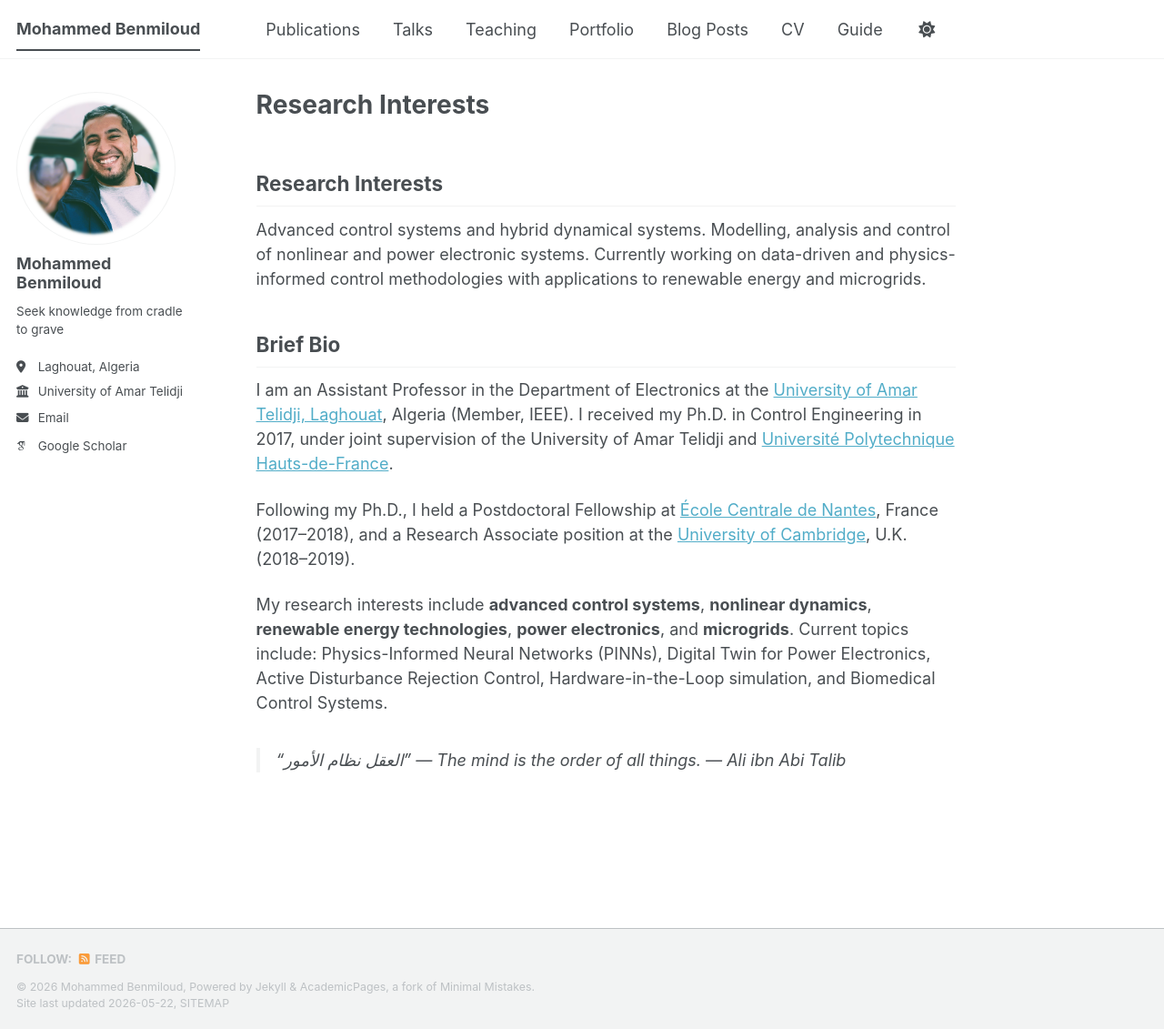
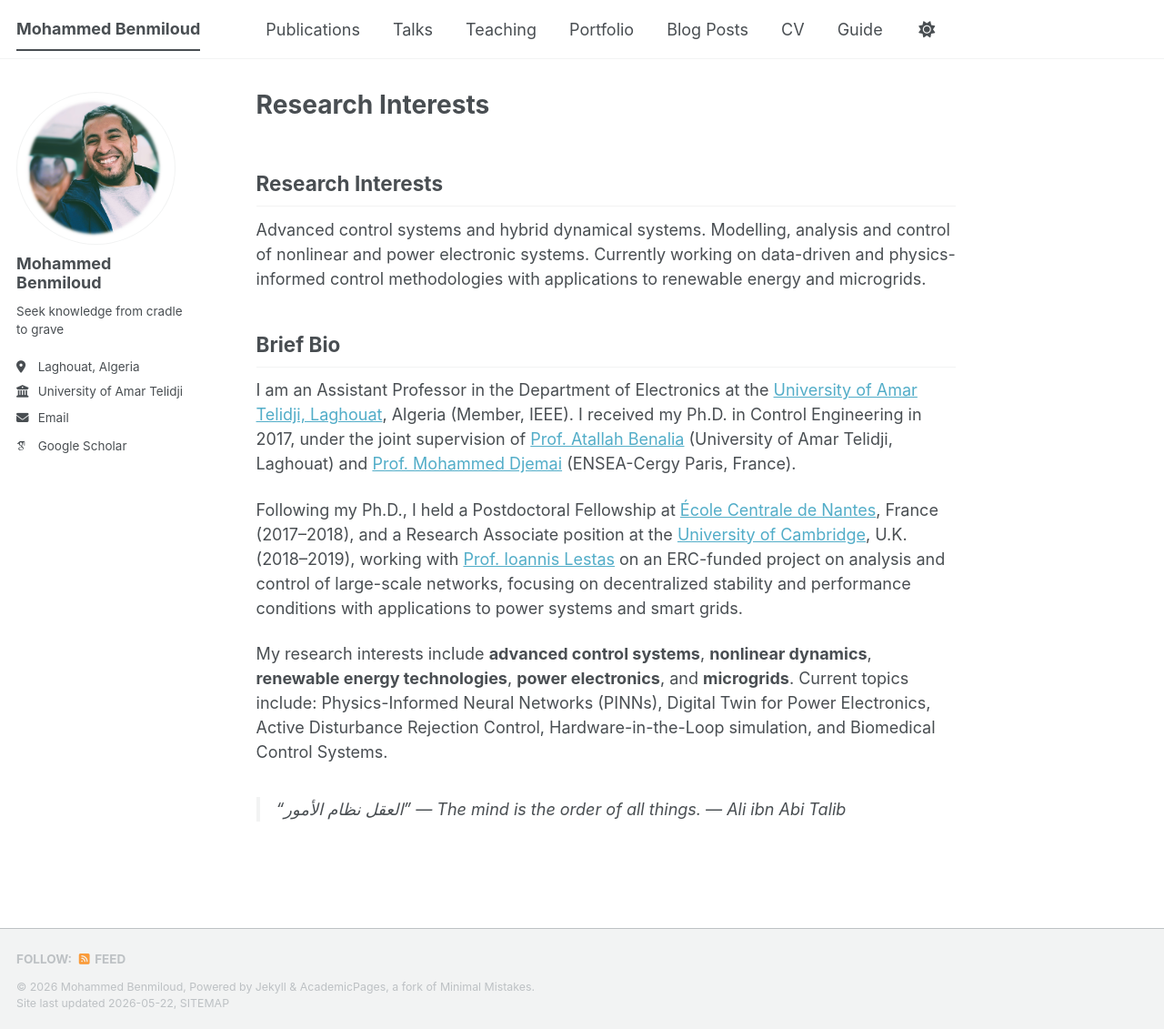
Before and after one commit to medbenmiloud/medbenmiloud.github.io, a Jekyll site: the page built from _pages/about.md, in a window 1280 px wide and 1131 px high. Shown: the whole window at 91% size. Built offline with Jekyll 4.4.1, drawn with Linux system fonts in a browser that asks for light colours; some web fonts are replaced; a script bundle is joined from its source files by our own code; library files that are not in the unit come from our copies; our own code applies the rules of GitHub Pages for plain Markdown files.

Commit message:
Update about.md

```diff
--- a/_pages/about.md
+++ b/_pages/about.md
@@ -15,15 +15,22 @@ methodologies with applications to renewable energy and microgrids.
 
 ## Brief Bio
 I am an Assistant Professor in the Department of Electronics at the
-[University of Amar Telidji, Laghouat](https://www.lagh-univ.dz/en/),
+[University of Amar Telidji, Laghouat](https://www.lagh-univ.dz),
 Algeria (Member, IEEE). I received my Ph.D. in Control Engineering
-in 2017, under joint supervision of the University of Amar Telidji
-and [Université Polytechnique Hauts-de-France](https://www.uphf.fr/).
+in 2017, under the joint supervision of
+[Prof. Atallah Benalia](https://scholar.google.com/citations?user=BQDkUg8AAAAJ)
+(University of Amar Telidji, Laghouat) and
+[Prof. Mohammed Djemai](https://scholar.google.com/citations?user=ApP9SGcAAAAJ)
+(ENSEA-Cergy Paris, France).
 
 Following my Ph.D., I held a Postdoctoral Fellowship at
 [École Centrale de Nantes](https://www.ec-nantes.fr/), France
 (2017–2018), and a Research Associate position at the
-[University of Cambridge](https://www.cam.ac.uk/), U.K. (2018–2019).
+[University of Cambridge](https://www.cam.ac.uk/), U.K. (2018–2019),
+working with [Prof. Ioannis Lestas](https://scholar.google.com/citations?user=AXz9SEoAAAAJ)
+on an ERC-funded project on analysis and control of large-scale networks,
+focusing on decentralized stability and performance conditions with
+applications to power systems and smart grids.
 
 My research interests include **advanced control systems**,
 **nonlinear dynamics**, **renewable energy technologies**,
```
